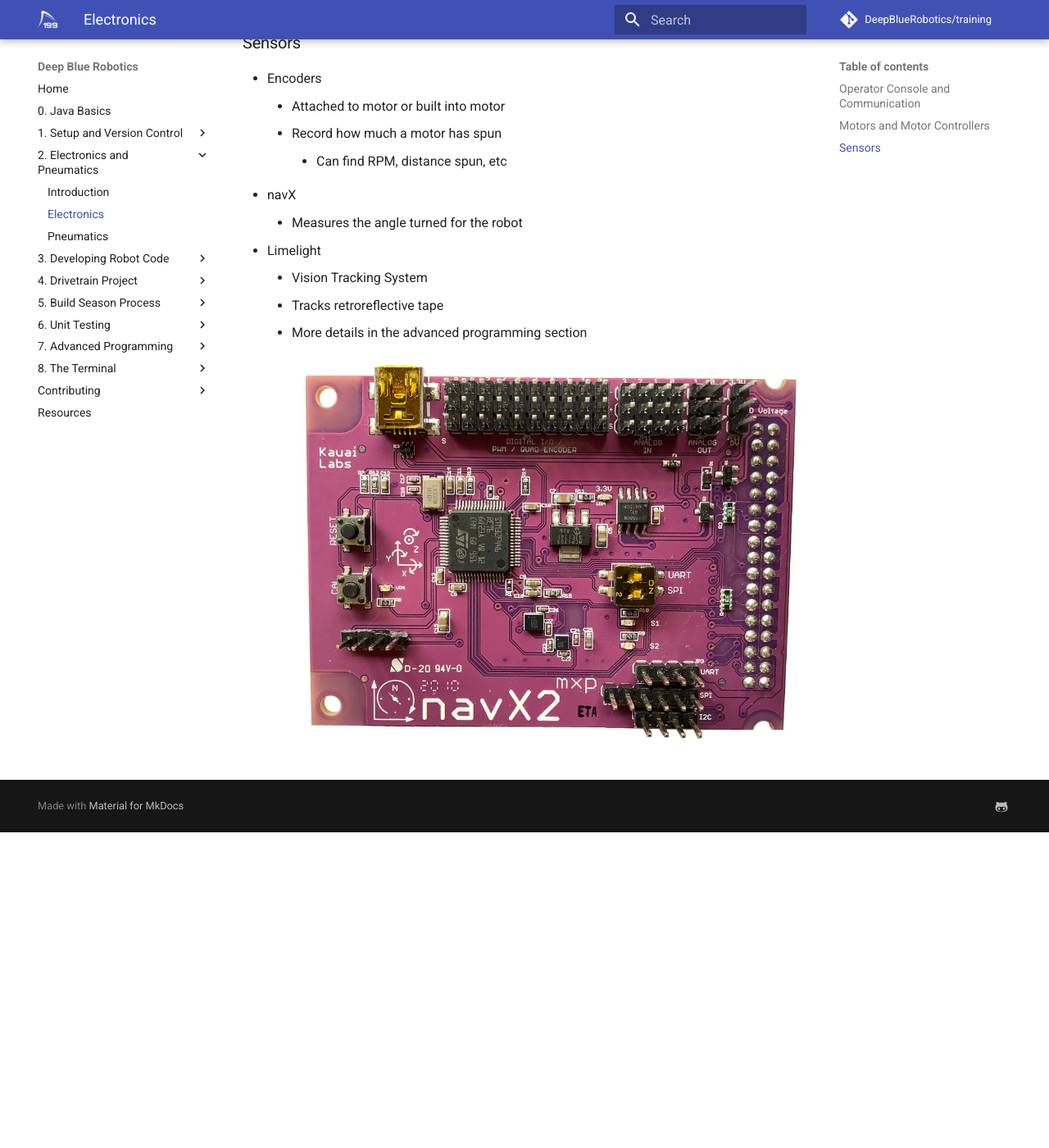
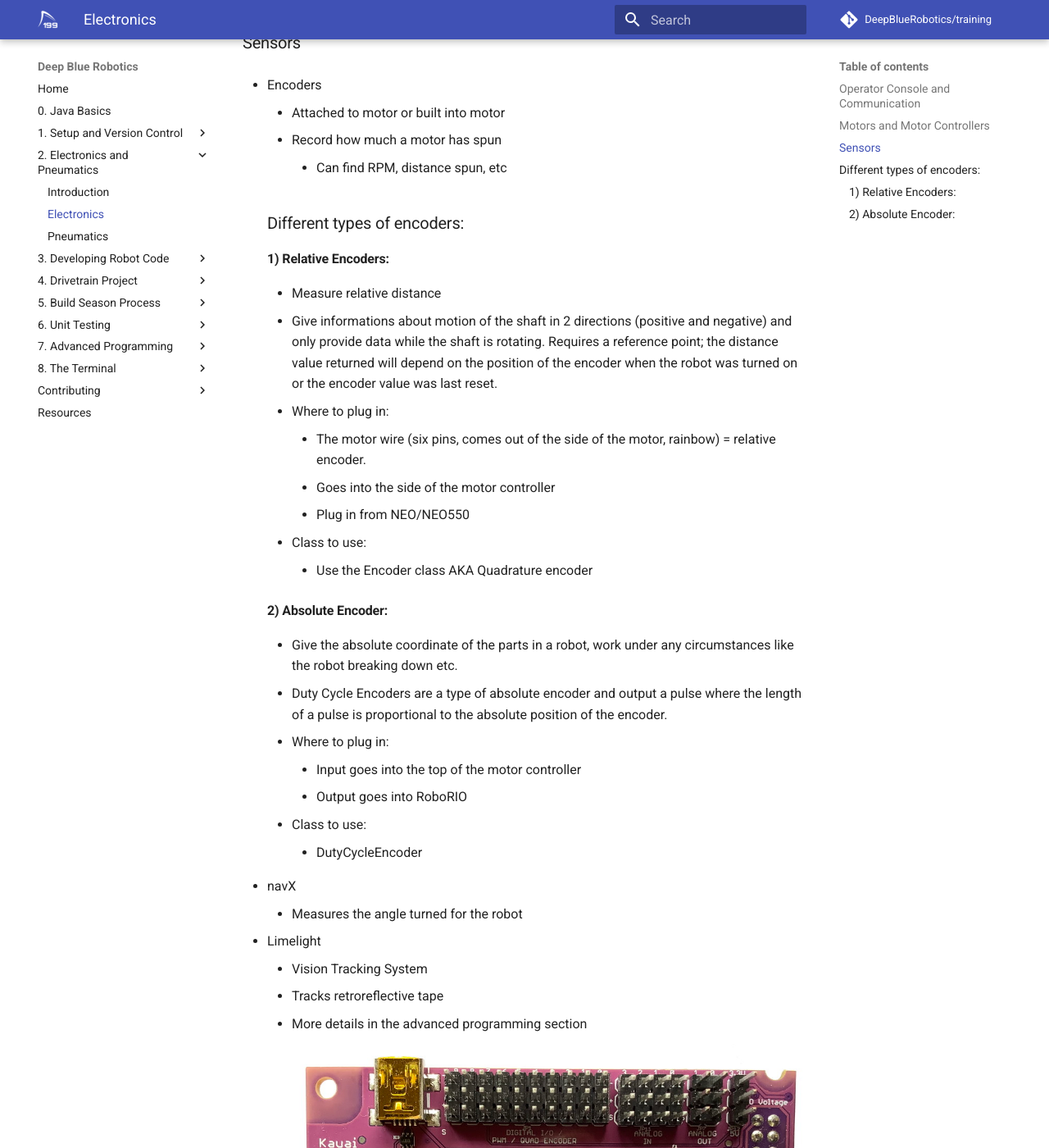
Before and after one commit to DeepBlueRobotics/training, an MkDocs documentation site: the page built from docs/section-2/electronics.md, in a window 1280 px wide and 1400 px high, scrolled down 3050 px. Shown: the whole window at 82% size. Built offline with MkDocs 1.6.1 and Material for MkDocs 9.7.7, drawn with Linux system fonts in a browser that asks for light colours; comment, search, counter and statistics services are not loaded; before the commit the page ends 4065 px from its top, so only the background shows below that.

Commit message:
Fixed issue in encoders section

```diff
--- a/docs/section-2/electronics.md
+++ b/docs/section-2/electronics.md
@@ -49,6 +49,27 @@
     - Attached to motor or built into motor
     - Record how much a motor has spun
         - Can find RPM, distance spun, etc
+    ### Different types of encoders:
+    #### 1) Relative Encoders:
+    - Measure relative distance
+    - Give informations about motion of the shaft in 2 directions (positive and negative) and only provide data while the shaft is rotating. Requires a reference point; the distance value returned will depend on the position of the encoder when the robot was turned on or the encoder value was last reset.
+    - Where to plug in:
+        - The motor wire (six pins, comes out of the side of the motor, rainbow) = relative encoder.
+        - Goes into the side of the motor controller
+        - Plug in from NEO/NEO550
+    - Class to use:
+        - Use the Encoder class AKA Quadrature encoder
+
+    #### 2) Absolute Encoder:
+    - Give the absolute coordinate of the parts in a robot, work under any circumstances like the robot breaking down etc.
+    - Duty Cycle Encoders are a type of absolute encoder and output a pulse where the length of a pulse is proportional to the absolute position of the encoder.
+    - Where to plug in:
+        - Input goes into the top of the motor controller
+        - Output goes into RoboRIO
+    - Class to use:
+        - DutyCycleEncoder
+
+
 - navX
     - Measures the angle turned for the robot
 - Limelight
```
